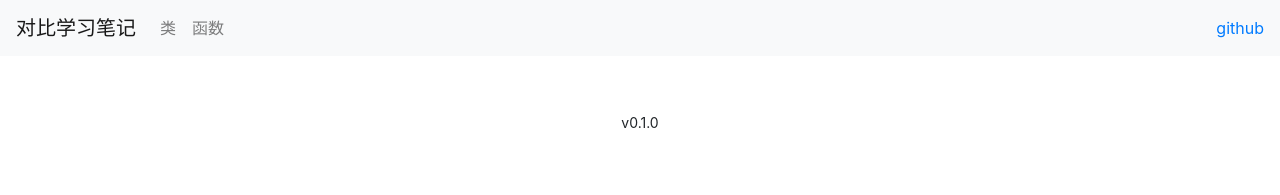
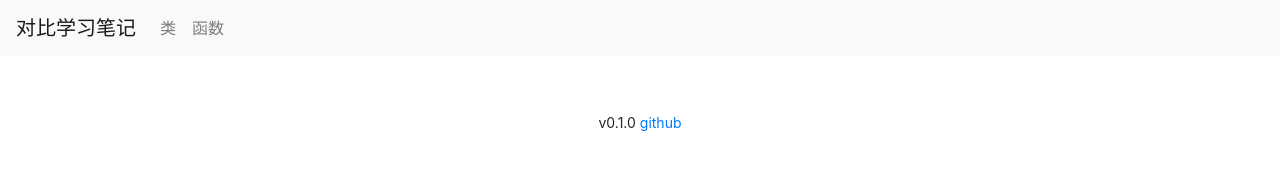
Before and after one commit to fishjar/comparison-note, a Next.js app: page / in a window 1280 px wide. Shown: the top 195 px of the page. Built offline with nearby package versions, Linux system fonts and the light colour scheme.

Commit message:
optimize some code

```diff
--- a/src/components/Footer.js
+++ b/src/components/Footer.js
@@ -6,7 +6,13 @@ import packageJson from "../../package.json";
 export default function Footer() {
   return (
     <div style={{ textAlign: "center", padding: "12px 0", fontSize: "14px" }}>
-      v{packageJson.version}
+      v{packageJson.version}{" "}
+      <a
+        href="https://github.com/fishjar/comparison-note"
+        title="访问github源码"
+      >
+        github
+      </a>
     </div>
   );
 }
--- a/src/components/Header.js
+++ b/src/components/Header.js
@@ -25,12 +25,6 @@ export default function Header() {
           ))}
         </Nav>
       </Navbar.Collapse>
-      <a
-        href="https://github.com/fishjar/comparison-note"
-        title="访问github源码"
-      >
-        github
-      </a>
     </Navbar>
   );
 }
```
